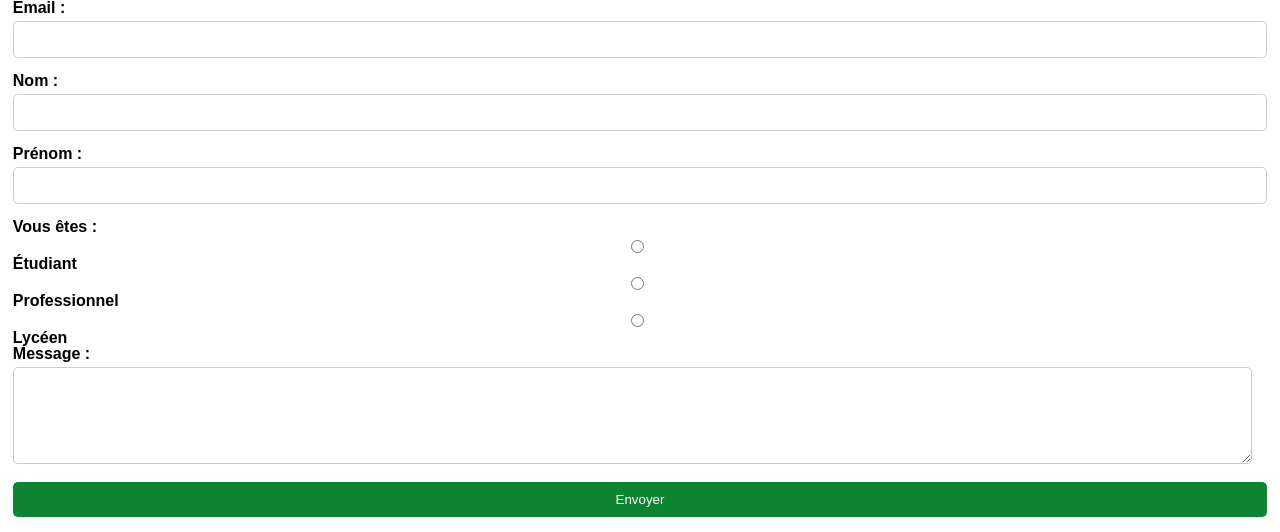
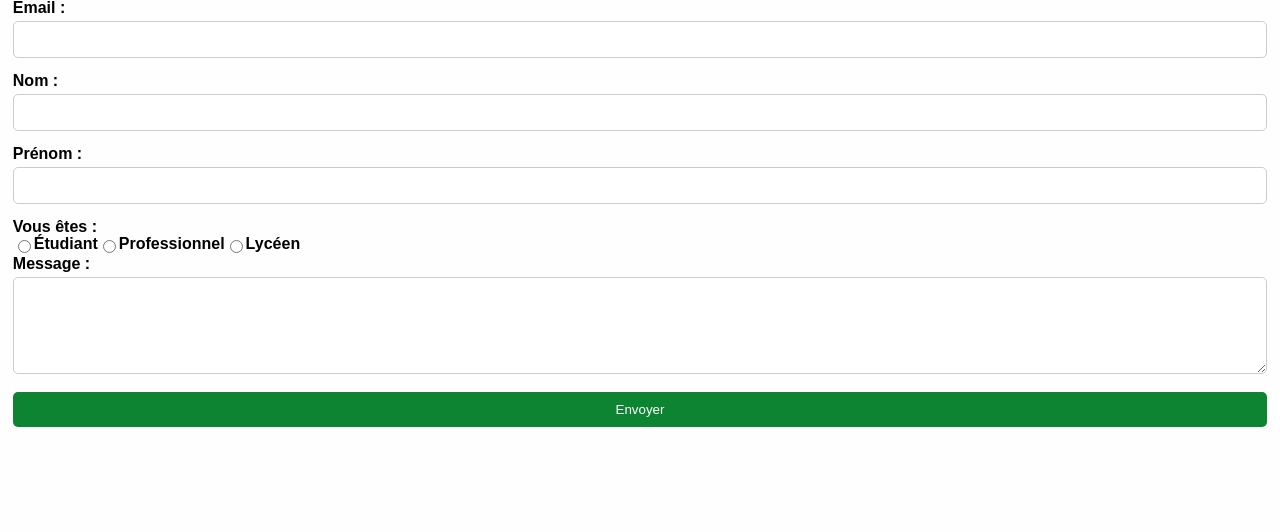
Before and after one commit to nssevy/SAE-105, a PHP site: page /Contact.php in a window 1280 px wide. Shown: the part 697-1229 px from the top of the page. After the commit the page ends 1124 px from the top, so only its background shows below. Run offline with PHP 8.4, Linux system fonts and the light colour scheme.

Commit message:
alignement radio

```diff
--- a/Contact.php
+++ b/Contact.php
@@ -43,13 +43,14 @@
             </div>
             <div class="form-group">
                 <label>Vous êtes :</label>
-                <div>
+                <div class="mise-page-radio">
                     <input type="radio" id="etudiant" name="statut" value="etudiant" required>
                     <label for="etudiant">Étudiant</label>
                     <input type="radio" id="professionnel" name="statut" value="professionnel" required>
                     <label for="professionnel">Professionnel</label>
                     <input type="radio" id="lyceen" name="statut" value="lyceen" required>
                     <label for="lyceen">Lycéen</label>
+                    <br>
             </div>
             <div class="form-group">
                 <label for="message">Message :</label>
--- a/style-contact.css
+++ b/style-contact.css
@@ -56,7 +56,8 @@ button:hover {
     background-color: darkblue;
 }
 
-.form-group div {
+.mise-page-radio {
     align-items: center;
-    margin-right: 15px;
+    margin-right: 10px;
+    display: inline-flex;
     }
```
